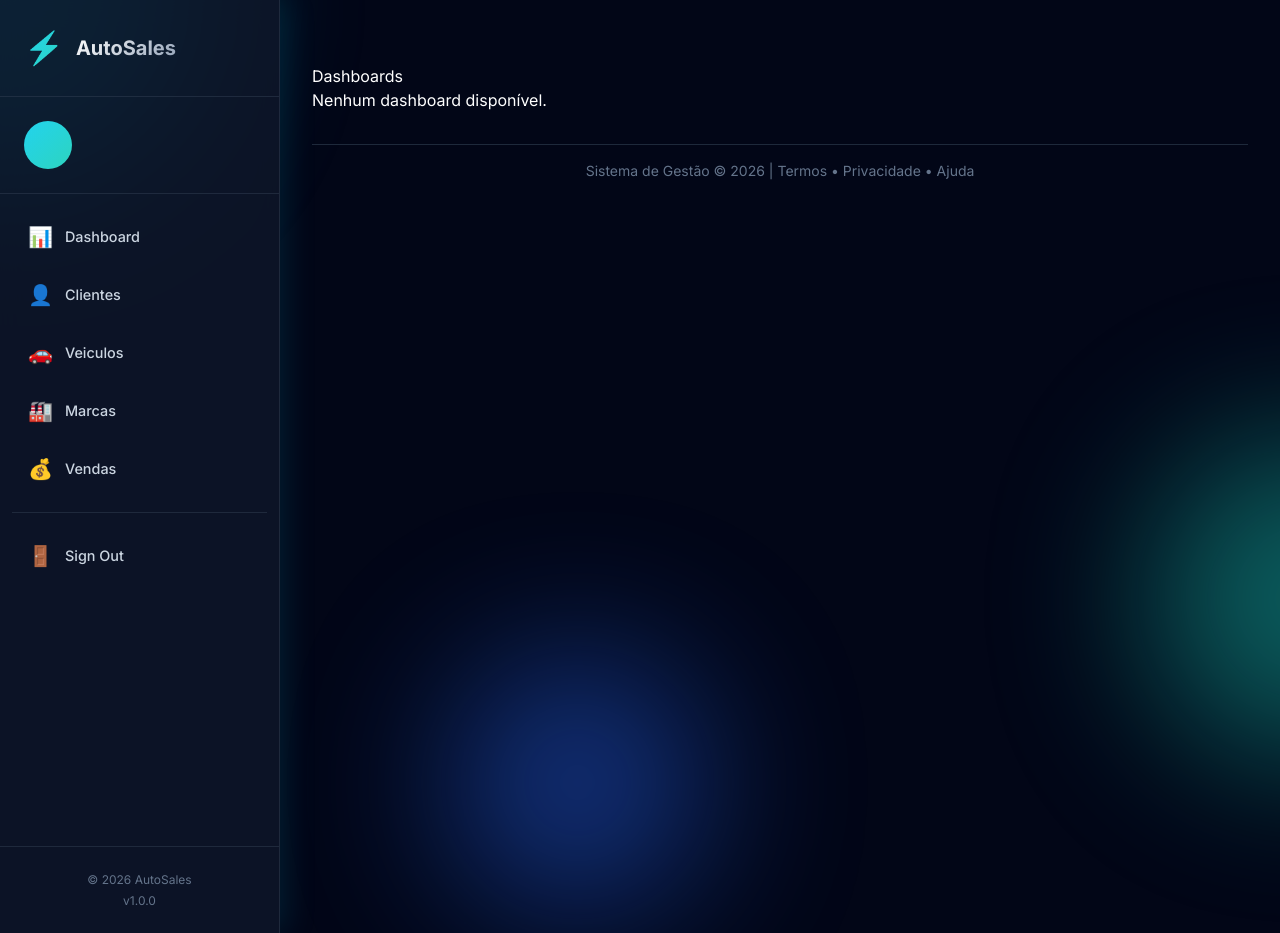
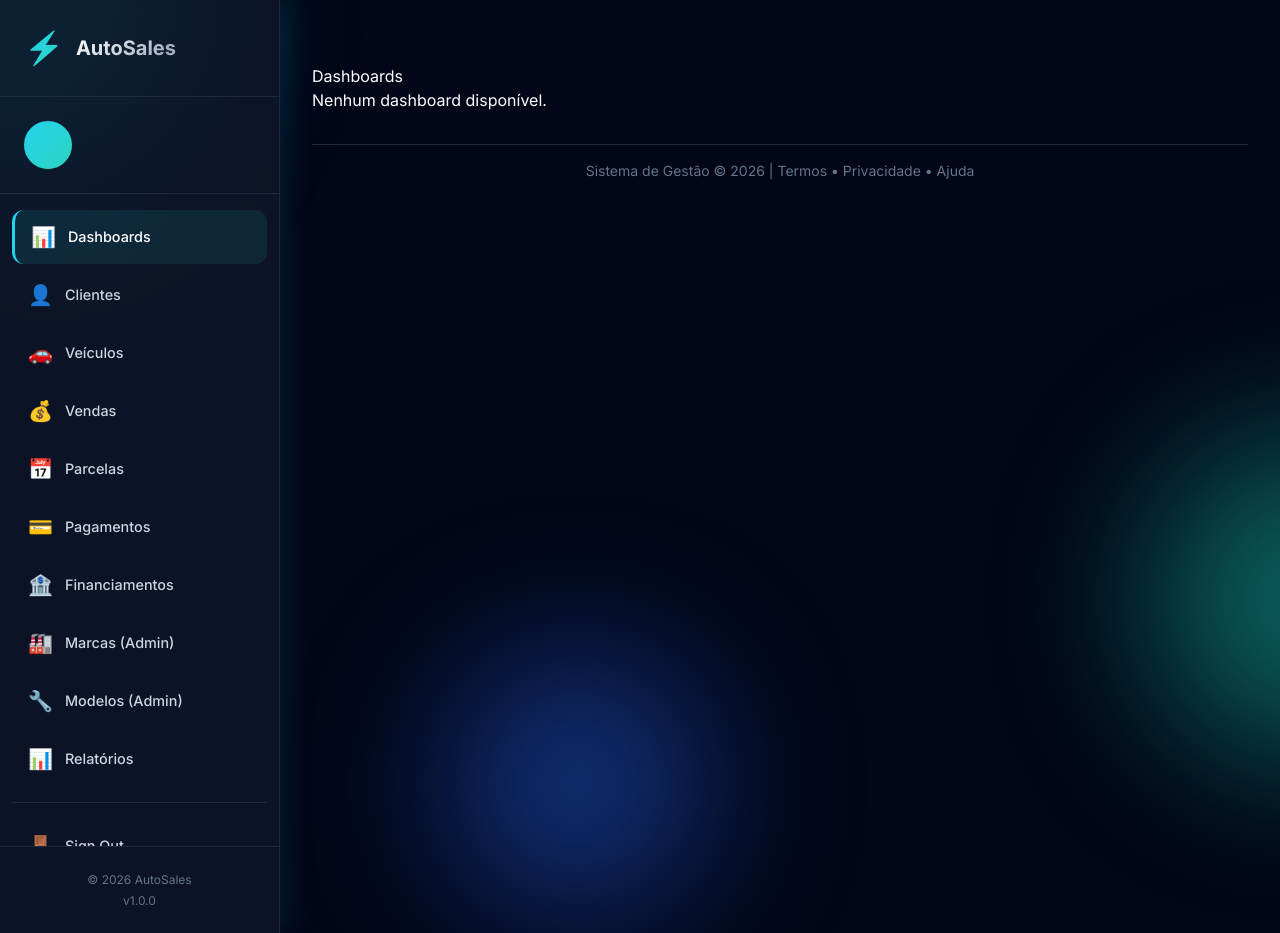
Before and after one commit to Silvaskrtt/AutoSales, a Django app: page / in a window 1280 px wide. Run offline with Django 5.2, Linux system fonts and the light colour scheme; data that the repository does not hold is empty; some libraries are stand-ins or nearby versions.

Commit message:
config: configurando rotas no sidebar.

```diff
--- a/templates/includes/sidebar.html
+++ b/templates/includes/sidebar.html
@@ -42,10 +42,10 @@
     <!-- Navigation -->
     <nav class="sidebar-nav">
         <ul>
-            <li class="sidebar-nav-item {% if request.resolver_match.url_name == 'dashboard' %}active{% endif %}">
-                <a href="#" class="sidebar-nav-link">
+            <li class="sidebar-nav-item {% if request.resolver_match.namespace == 'dashboards' and request.resolver_match.url_name == 'list' %}active{% endif %}">
+                <a href="{% url 'dashboards:list' %}" class="sidebar-nav-link">
                     <span class="sidebar-nav-icon">📊</span>
-                    <span class="sidebar-nav-text">{% trans "Dashboard" %}</span>
+                    <span class="sidebar-nav-text">{% trans "Dashboards" %}</span>
                 </a>
             </li>
 
@@ -59,26 +59,61 @@
             <li class="sidebar-nav-item {% if request.resolver_match.url_name == 'lista_veiculos' %}active{% endif %}">
                 <a href="{% url 'lista_veiculos' %}" class="sidebar-nav-link">
                     <span class="sidebar-nav-icon">🚗</span>
-                    <span class="sidebar-nav-text">{% trans "Veiculos" %}</span>
+                    <span class="sidebar-nav-text">{% trans "Veículos" %}</span>
                 </a>
             </li>
 
-            <li class="sidebar-nav-item {% if request.resolver_match.url_name == 'marcas_list' %}active{% endif %}">
-                <a href="#" class="sidebar-nav-link">
-                    <span class="sidebar-nav-icon">🏭</span>
-                    <span class="sidebar-nav-text">{% trans "Marcas" %}</span>
-                </a>
-            </li>
-
-            <li class="sidebar-nav-item {% if request.resolver_match.url_name == 'vendas_list' %}active{% endif %}">
+            <li class="sidebar-nav-item {% if request.resolver_match.url_name == 'lista_vendas' %}active{% endif %}">
                 <a href="#" class="sidebar-nav-link">
                     <span class="sidebar-nav-icon">💰</span>
                     <span class="sidebar-nav-text">{% trans "Vendas" %}</span>
                 </a>
             </li>
 
+            <li class="sidebar-nav-item {% if request.resolver_match.url_name == 'lista_parcelas' %}active{% endif %}">
+                <a href="#" class="sidebar-nav-link">
+                    <span class="sidebar-nav-icon">📅</span>
+                    <span class="sidebar-nav-text">{% trans "Parcelas" %}</span>
+                </a>
+            </li>
+
+            <li class="sidebar-nav-item {% if request.resolver_match.url_name == 'lista_pagamentos' %}active{% endif %}">
+                <a href="#" class="sidebar-nav-link">
+                    <span class="sidebar-nav-icon">💳</span>
+                    <span class="sidebar-nav-text">{% trans "Pagamentos" %}</span>
+                </a>
+            </li>
+
+            <li class="sidebar-nav-item {% if request.resolver_match.url_name == 'lista_financiamentos' %}active{% endif %}">
+                <a href="#" class="sidebar-nav-link">
+                    <span class="sidebar-nav-icon">🏦</span>
+                    <span class="sidebar-nav-text">{% trans "Financiamentos" %}</span>
+                </a>
+            </li>
+
+            <li class="sidebar-nav-item">
+                <a href="#" class="sidebar-nav-link">
+                    <span class="sidebar-nav-icon">🏭</span>
+                    <span class="sidebar-nav-text">{% trans "Marcas (Admin)" %}</span>
+                </a>
+            </li>
+
+            <li class="sidebar-nav-item">
+                <a href="#" class="sidebar-nav-link">
+                    <span class="sidebar-nav-icon">🔧</span>
+                    <span class="sidebar-nav-text">{% trans "Modelos (Admin)" %}</span>
+                </a>
+            </li>
+
+            <li class="sidebar-nav-item {% if request.resolver_match.namespace == 'relatorios' and request.resolver_match.url_name == 'list' %}active{% endif %}">
+                <a href="#" class="sidebar-nav-link">
+                    <span class="sidebar-nav-icon">📊</span>
+                    <span class="sidebar-nav-text">{% trans "Relatórios" %}</span>
+                </a>
+            </li>
+
             {% if user.is_staff %}
-            <li class="sidebar-nav-item {% if request.resolver_match.url_name == 'admin' %}active{% endif %}">
+            <li class="sidebar-nav-item {% if request.resolver_match.app_name == 'admin' %}active{% endif %}">
                 <a href="{% url 'admin:index' %}" class="sidebar-nav-link">
                     <span class="sidebar-nav-icon">⚙️</span>
                     <span class="sidebar-nav-text">{% trans "Admin" %}</span>
```
